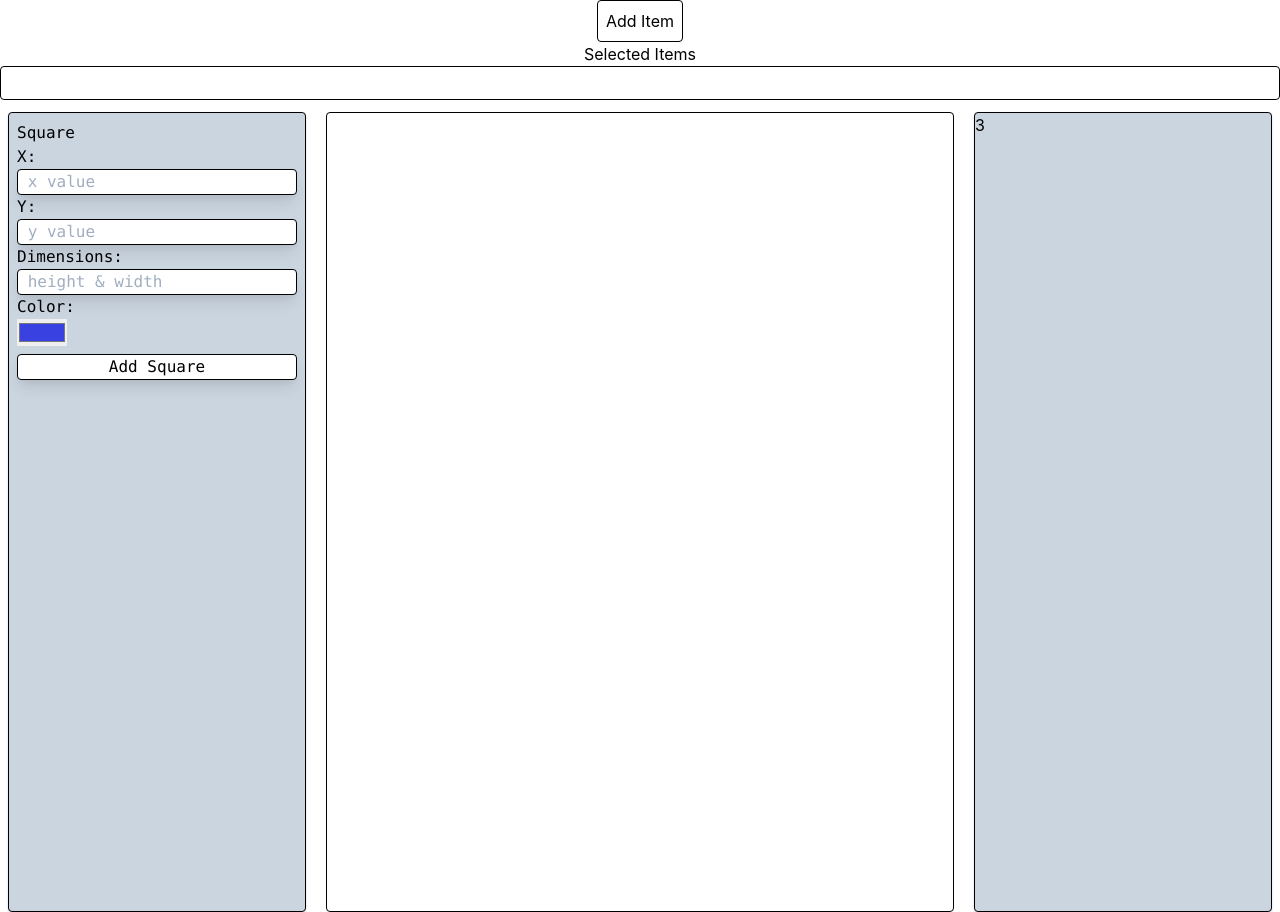
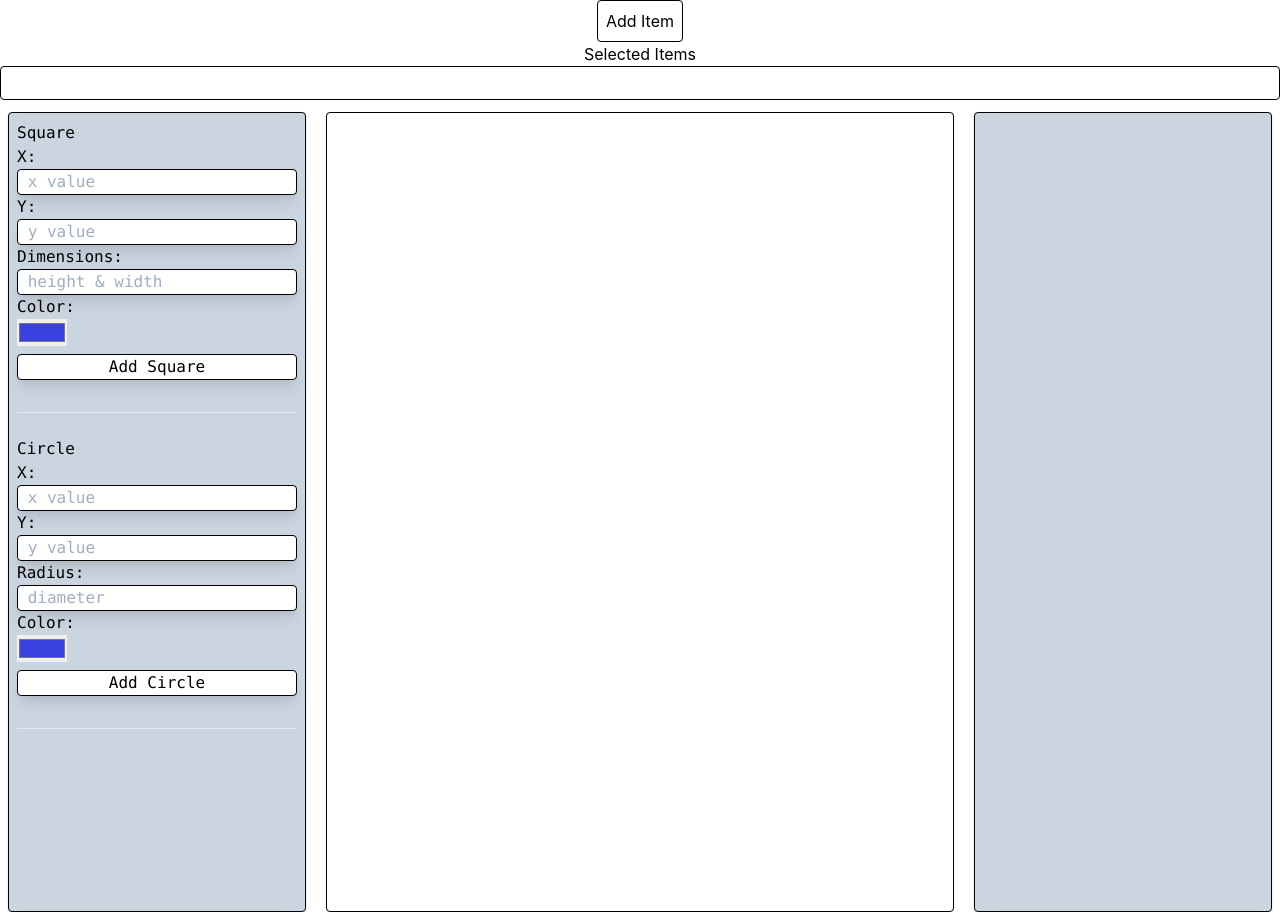
Before and after one commit to MuddyBootsCode/recoil-tryout, a React (Create React App) app: page / in a window 1280 px wide. Built offline with nearby package versions, Linux system fonts and the light colour scheme.

Commit message:
Feature: Squares adding successfully

```diff
--- a/src/atoms.js
+++ b/src/atoms.js
@@ -28,9 +28,14 @@ export const selectedItems = selector({
 export const itemList = atom({
     key: 'itemList',
     default: []
-})
+});
 
 export const squareList = atom({
     key: 'squares',
     default: []
-})
+});
+
+export const circleList = atom({
+    key: 'circles',
+    default: []
+});
--- a/src/components/AddShapes.js
+++ b/src/components/AddShapes.js
@@ -1,21 +1,25 @@
 import React, {useState} from 'react';
 import { useSetRecoilState } from "recoil";
-import { squareList } from "../atoms";
+import {circleList, squareList} from "../atoms";
 import shortid from 'shortid'
 
 const AddShapes = () => {
   const setSquareState = useSetRecoilState(squareList)
+  const setCircleState = useSetRecoilState(circleList)
   const defaultFormState = {
     id: shortid.generate(),
     x: "",
+    cx: "",
     y: "",
+    cy: "",
     size: "",
-    fill: "#3942e0"
+    diameter: "",
+    squarefill: "#3942e0",
+    circleFill: "#3942e0",
+    shape: ''
   }
   const [formState, setFormState] = useState(defaultFormState);
-  const {x, y, size, fill } = formState;
-
-  const isValid = x !== "" && y == "" && size !== ""
+  const {x, y, size, squarefill, cx, cy, diameter, circleFill } = formState;
 
   const handleChange = e => {
     e.preventDefault();
@@ -24,15 +28,27 @@ const AddShapes = () => {
     setFormState({...formState, [name]: value})
   }
 
-  const addItem = () => {
-    setSquareState((oldTodoList) => [
+  const addSquare = () => {
+    setSquareState((oldSquareList) => [
+      ...oldSquareList,
+      {...formState, shape: 'square'}
+    ]);
+  };
+
+  const addCircle = () => {
+    setCircleState((oldTodoList) => [
       ...oldTodoList,
-      formState
+      {...formState, shape: 'circle'}
     ]);
   };
 
   const submitSquare = () => {
-    addItem()
+    addSquare()
+    setFormState(defaultFormState)
+  }
+
+  const submitCircle = () => {
+    addCircle()
     setFormState(defaultFormState)
   }
 
@@ -68,19 +84,65 @@ const AddShapes = () => {
       />
       <span>Color: </span>
       <input type="color"
-             value={fill}
-             name="fill"
+             value={squarefill}
+             name="squarefill"
              onChange={handleChange}
       />
       <button
         onClick={submitSquare}
-        disabled={isValid}
         className="border
                    border-black border-2 bg-white rounded
                    w-full my-2 hover:bg-black hover:text-white shadow-lg"
       >
         Add Square
       </button>
+      <br/>
+      <hr/>
+      <br/>
+      <h2>Circle</h2>
+      <span>X: </span>
+      <input
+        type="number"
+        value={cx}
+        name="cx"
+        placeholder=" x value"
+        onChange={handleChange}
+        className="border border-black border-2 rounded m-0 shadow-lg"
+      />
+      <span>Y: </span>
+      <input
+        type="number"
+        value={cy}
+        name="cy"
+        placeholder=" y value"
+        onChange={handleChange}
+        className="border border-black border-2 rounded m-0 shadow-lg"
+      />
+      <span>Radius: </span>
+      <input
+        type="number"
+        value={diameter}
+        name="diameter"
+        placeholder=" diameter"
+        onChange={handleChange}
+        className="border border-black border-2 rounded m-0 shadow-lg"
+      />
+      <span>Color: </span>
+      <input type="color"
+             value={circleFill}
+             name="circleFill"
+             onChange={handleChange}
+      />
+      <button
+        onClick={submitCircle}
+        className="border
+                   border-black border-2 bg-white rounded
+                   w-full my-2 hover:bg-black hover:text-white shadow-lg"
+      >
+        Add Circle
+      </button>
+      <br/>
+      <hr/>
     </div>
   );
 };
--- a/src/components/Circle.js
+++ b/src/components/Circle.js
@@ -1,13 +1,21 @@
 import React from 'react';
+import {useSetRecoilState} from "recoil";
+import {itemWithID} from "../atoms";
 
 
-const Circle = ({cx, cy, r, fill}) => {
+const Circle = ({ props }) => {
+
+    const { cx, cy, diameter, circleFill, id } = props;
+
+    const setItemState = useSetRecoilState(itemWithID(id))
+
     return (
             <circle
                 cx={cx}
                 cy={cy}
-                r={r}
-                fill={fill}
+                r={diameter}
+                fill={circleFill}
+                id={id}
             />
     )
 
--- /dev/null
+++ b/src/components/CircleCard.js
@@ -0,0 +1,25 @@
+import React from 'react';
+import {itemWithID} from "../atoms";
+import {useRecoilState} from "recoil";
+
+const CircleCard = ({props}) => {
+
+  const { id, cx, cy, circleFill, diameter } = props;
+
+  const [item, setItemState] = useRecoilState(itemWithID(id))
+
+
+  return (
+    <div className="border border-black border-2 rounded m-2">
+      X: { cx }
+      <br/>
+      Y: { cy }
+      <br/>
+      D: { diameter}
+      <br/>
+      Color: { circleFill }
+    </div>
+  );
+};
+
+export default CircleCard;
--- a/src/components/DrawArea.js
+++ b/src/components/DrawArea.js
@@ -1,12 +1,18 @@
-import React, { useRef, useState } from 'react';
+import React from 'react';
 import DrawControls from "./DrawControls";
 import Circle from "./Circle";
-import {squareList} from "../atoms";
+import { squareList, circleList } from "../atoms";
 import {useRecoilValue} from "recoil";
 import Square from "./Square";
+import CircleCard from "./CircleCard";
 
 const DrawArea = () => {
     const squares = useRecoilValue(squareList);
+    const circles = useRecoilValue(circleList);
+
+    const shapes = [...squares, ...circles];
+
+    console.log(shapes)
 
     return (
         <div style={{
@@ -25,19 +31,38 @@ const DrawArea = () => {
                     preserveAspectRatio="xMidYMid meet"
                 >
                     {
-                        squares.map((c) => {
-                            console.log(c, ' Inside draw area')
+                        shapes.map((c) => {
+                          console.log(c)
+                          if (c.shape === "square"){
                             return(
-                                <Square
-                                    props={c}
-                                    key={c.id}
-                                />
+                              <Square
+                                props={c}
+                                key={c.id}
+                              />
                             )
+                          }
+                          else {
+                            return(
+                              <Circle
+                                props={c}
+                                key={c.id}
+                              />
+                            )
+                          }
                         })
                     }
                 </svg>
             </div>
-            <div className="border border-black border-2 rounded bg-gray-400 shadow mx-2">3</div>
+            <div className="border border-black border-2 rounded bg-gray-400 shadow mx-2">
+              {
+                circles.map((c) => {
+                  return (
+                    <CircleCard props={c} key={c.id}/>
+                    )
+
+                })
+              }
+            </div>
         </div>
     );
 };
--- a/src/components/Square.js
+++ b/src/components/Square.js
@@ -1,10 +1,9 @@
 import React from 'react';
-import {useSetRecoilState} from "recoil";
-import {itemWithID} from "../atoms";
+import { useSetRecoilState } from "recoil";
+import { itemWithID } from "../atoms";
 
 const Square = ({props}) => {
-  const { id, x, y, size, fill } = props;
-  console.log(id, x, y, size, fill)
+  const { id, x, y, size, squarefill } = props;
   const setItemState = useSetRecoilState(itemWithID(id))
 
   return (
@@ -14,7 +13,7 @@ const Square = ({props}) => {
       y={y}
       height={size}
       width={size}
-      fill={fill}
+      fill={squarefill}
     />
   );
 };
```
